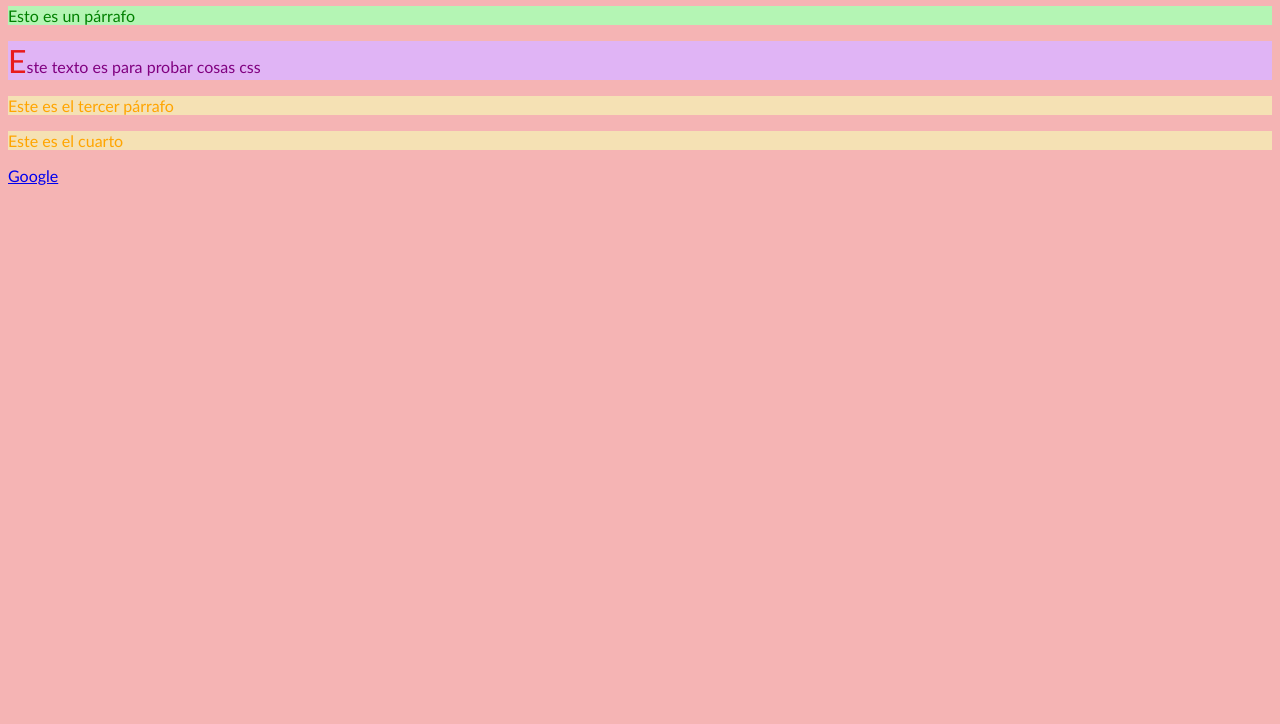
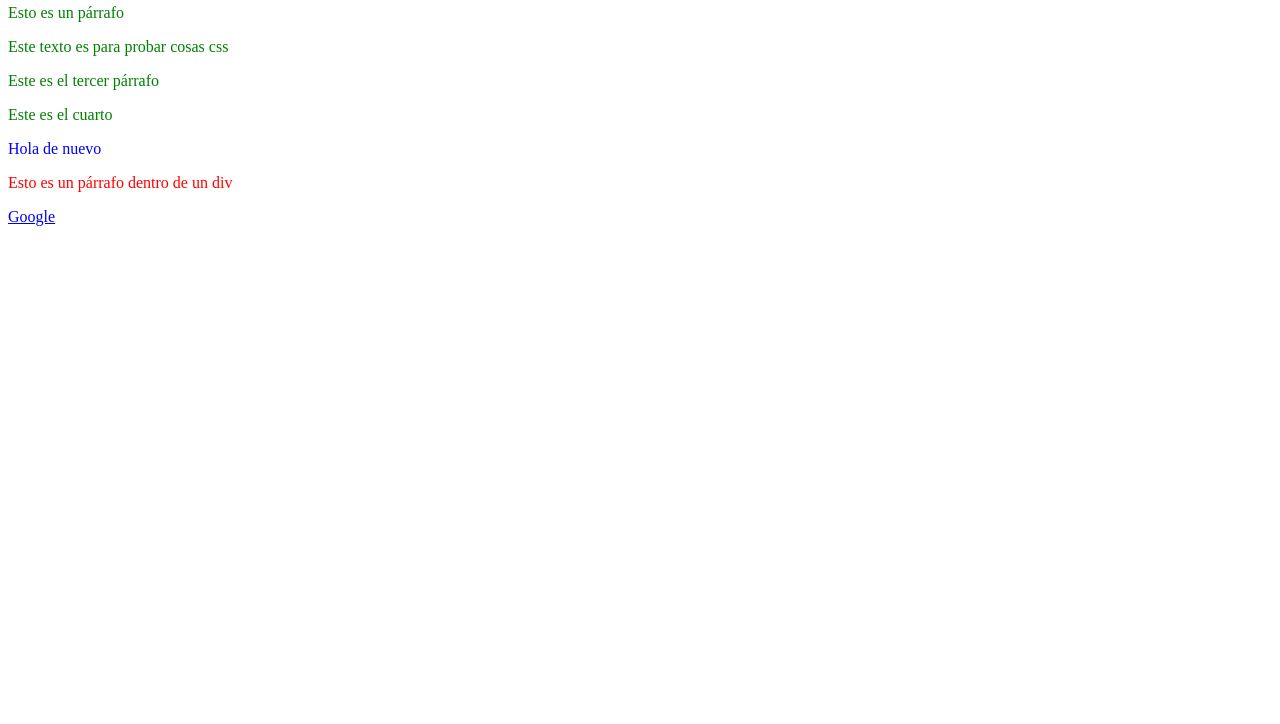
Before and after one commit to RipDde/ejercicios-lm, a plain HTML site: page index.html in a window 1280 px wide. Shown: the part 76-800 px from the top of the page. Drawn offline with Linux system fonts and the light colour scheme.

Commit message:
actualizando el enlace a la hoja de estilos y añadiendo nuevo archivo CSS

```diff
--- /dev/null
+++ b/css/style2.css
@@ -0,0 +1,19 @@
+div {
+
+
+    color: blue;
+
+    p {
+
+        color: red;
+
+
+    }
+
+}
+
+p {
+
+    color: green;
+
+}
--- a/index.html
+++ b/index.html
@@ -5,7 +5,7 @@
     <meta charset="UTF-8">
     <meta name="viewport" content="width=device-width, initial-scale=1.0">
     <title>Document</title>
-    <link rel="stylesheet" href="css/style.css">
+    <link rel="stylesheet" href="css/style2.css">
 </head>
 
 <body>
@@ -14,6 +14,10 @@
     <p id="p2">Este texto es para probar cosas css</p>
     <p class="parrafo">Este es el tercer párrafo</p>
     <p class="parrafo">Este es el cuarto</p>
+    <div>
+        Hola de nuevo
+        <p>Esto es un párrafo dentro de un div</p>
+    </div>
     <a href="https://www.google.com">Google</a>
 </body>
 
```
